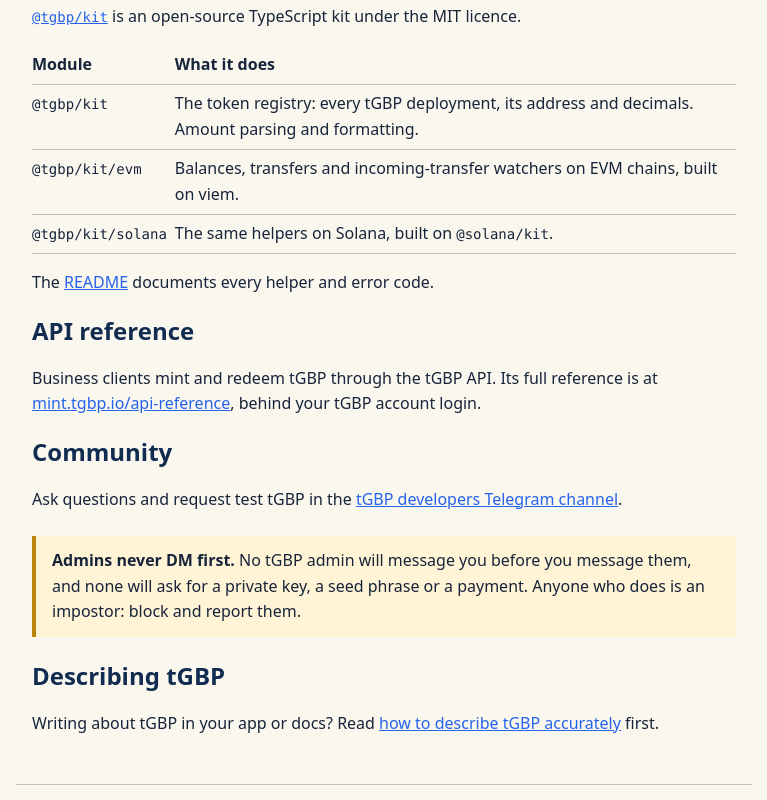
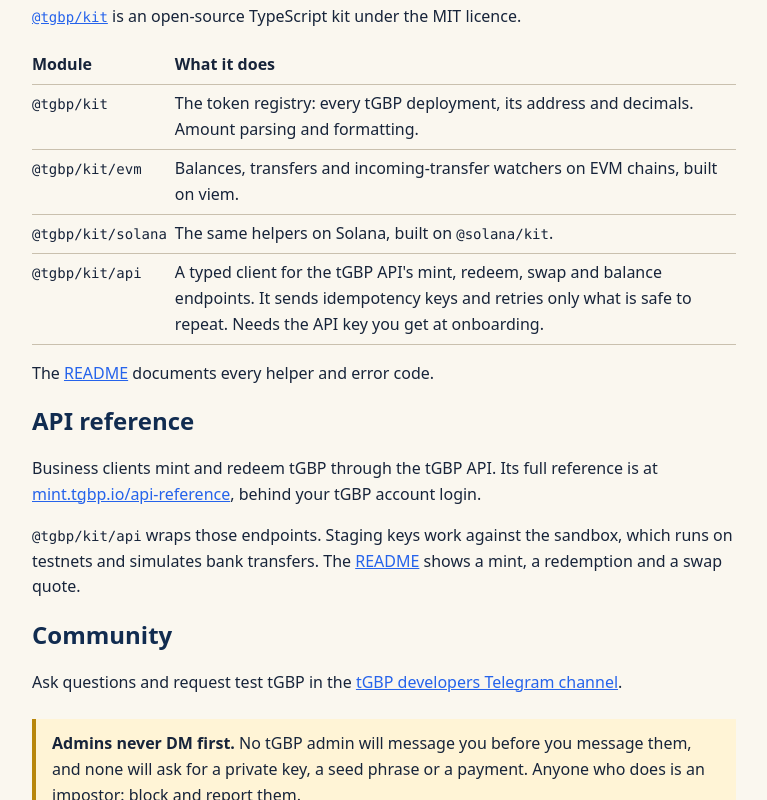
Before and after one commit to bcp-markets/tgbp-devkit, a website: page site/public/index.html in a window 1280 px wide. Shown: the part 370-1170 px from the top of the page, without its empty margins (256-1023 px from the left). Drawn offline with Linux system fonts and the light colour scheme.

Commit message:
TGBP-6675: Add the API client to the developer site

```diff
--- a/site/public/index.html
+++ b/site/public/index.html
@@ -50,6 +50,10 @@
           <td><code>@tgbp/kit/solana</code></td>
           <td>The same helpers on Solana, built on <code>@solana/kit</code>.</td>
         </tr>
+        <tr>
+          <td><code>@tgbp/kit/api</code></td>
+          <td>A typed client for the tGBP API's mint, redeem, swap and balance endpoints. It sends idempotency keys and retries only what is safe to repeat. Needs the API key you get at onboarding.</td>
+        </tr>
       </tbody>
     </table>
     <p>
@@ -62,6 +66,12 @@
       Business clients mint and redeem tGBP through the tGBP API. Its full reference is at
       <a href="https://mint.tgbp.io/api-reference">mint.tgbp.io/api-reference</a>, behind your
       tGBP account login.
+    </p>
+    <p>
+      <code>@tgbp/kit/api</code> wraps those endpoints. Staging keys work against the sandbox,
+      which runs on testnets and simulates bank transfers. The
+      <a href="https://github.com/bcp-markets/tgbp-devkit#mint-redeem-and-swap-api">README</a>
+      shows a mint, a redemption and a swap quote.
     </p>
 
     <h2>Community</h2>
--- a/site/public/llms.txt
+++ b/site/public/llms.txt
@@ -1,12 +1,12 @@
 # tGBP developers
 
-> tGBP is Tokenised GBP, a British pound stablecoin backed one to one by cash and cash equivalents and issued by BCP Technologies Ltd. This site documents @tgbp/kit, the open-source TypeScript kit for tGBP on EVM chains and Solana.
+> tGBP is Tokenised GBP, a British pound stablecoin backed one to one by cash and cash equivalents and issued by BCP Technologies Ltd. This site documents @tgbp/kit, the open-source TypeScript kit for tGBP on EVM chains and Solana and for the tGBP API.
 
 tGBP has 18 decimals on EVM chains and 9 on Solana. Test tGBP on Base Sepolia has no value.
 
 ## Pages
 
-- [Home](https://dev.tokenisedgbp.com/): what tGBP is, the kit's modules, the API reference and the developer community.
+- [Home](https://dev.tokenisedgbp.com/): what tGBP is, the kit's modules including the API client, the API reference and the developer community.
 - [Quickstart](https://dev.tokenisedgbp.com/quickstart): from a clean machine to a confirmed test tGBP transfer on Base Sepolia.
 - [Describe tGBP accurately](https://dev.tokenisedgbp.com/brand): the name, the claims to make and the claims to avoid.
 
```
